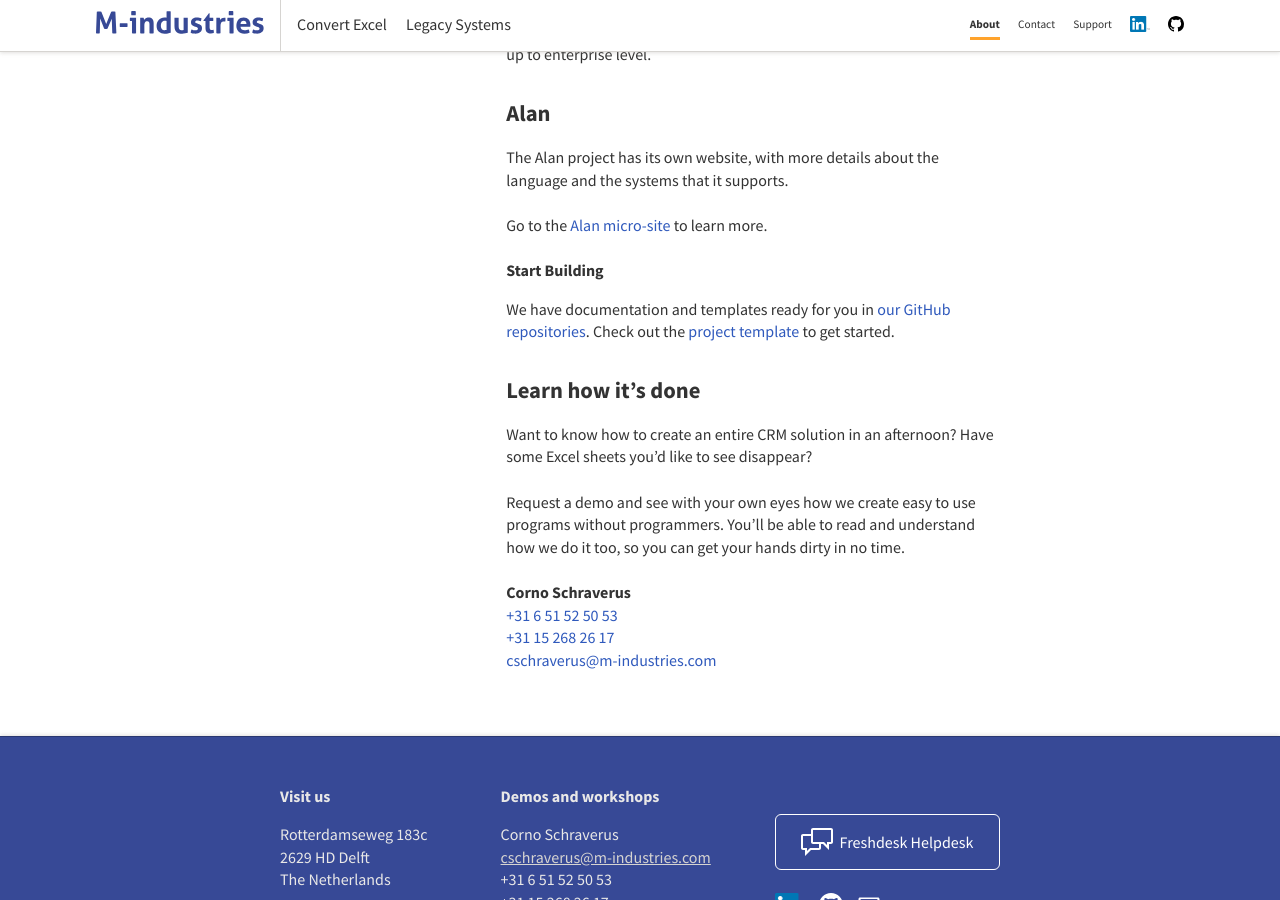
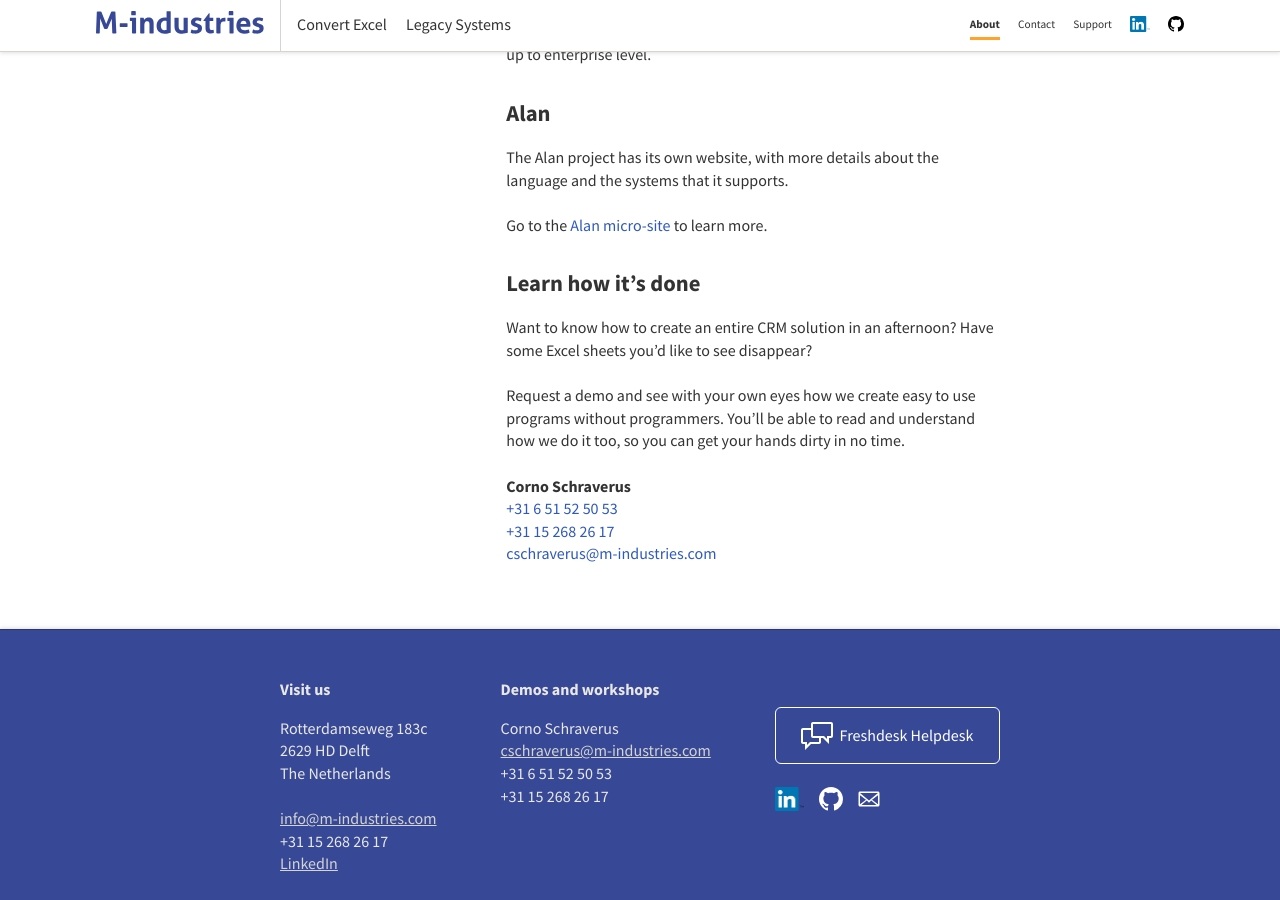
Before and after one commit to M-industries/Mainsite, a Jekyll site: the page built from pages/about.md, in a window 1280 px wide and 900 px high, scrolled down 535 px. Built offline with Jekyll 4.4.1, drawn with Linux system fonts in a browser that asks for light colours.

Commit message:
Update about.md

```diff
--- a/pages/about.md
+++ b/pages/about.md
@@ -38,11 +38,6 @@
 Go to the [Alan micro-site](https://alan-platform.com) to learn more.
 
 
-### Start Building
-We have documentation and templates ready for you in [our GitHub repositories](https://github.com/M-industries). Check out the [project template](https://github.com/M-industries/AlanProjectTemplate) to get started.
-
-
-
 <a name="learn"></a>
 ## Learn how it's done
 
```
